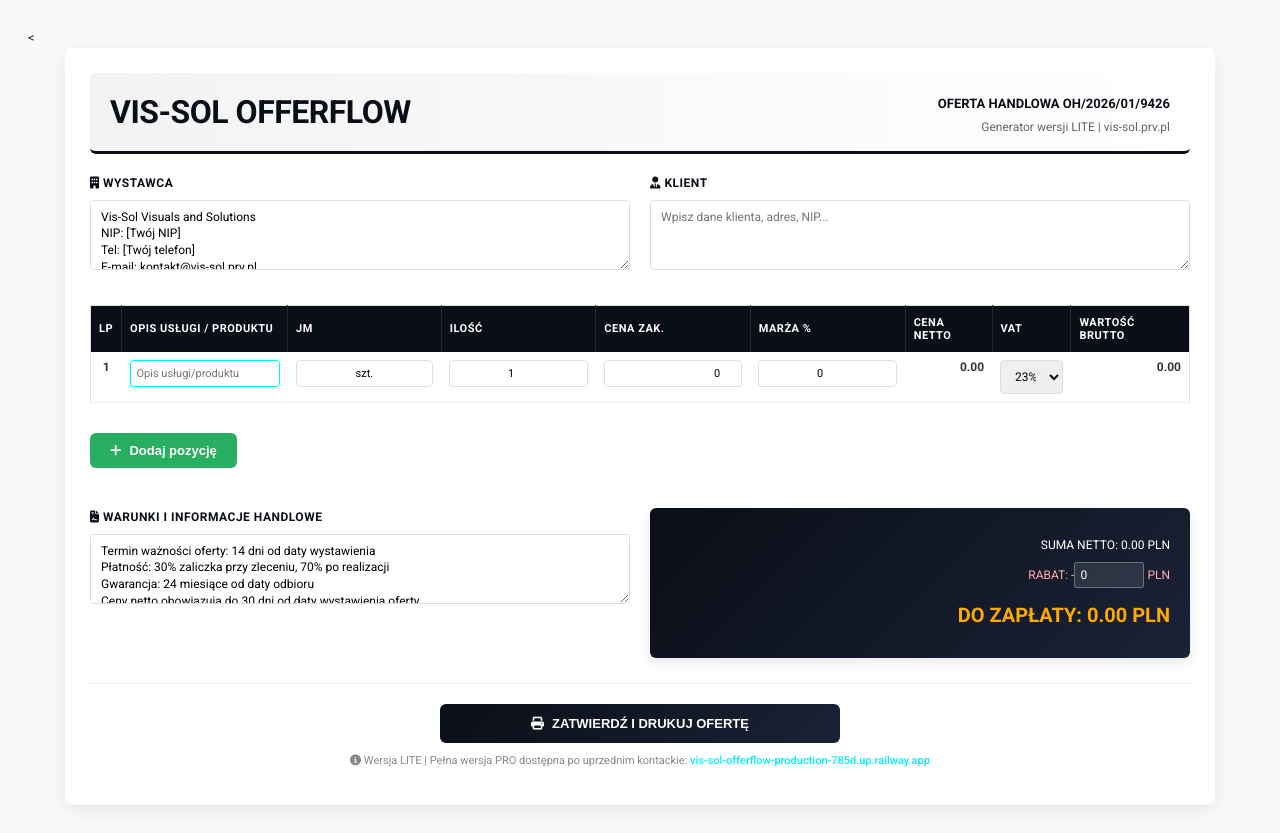
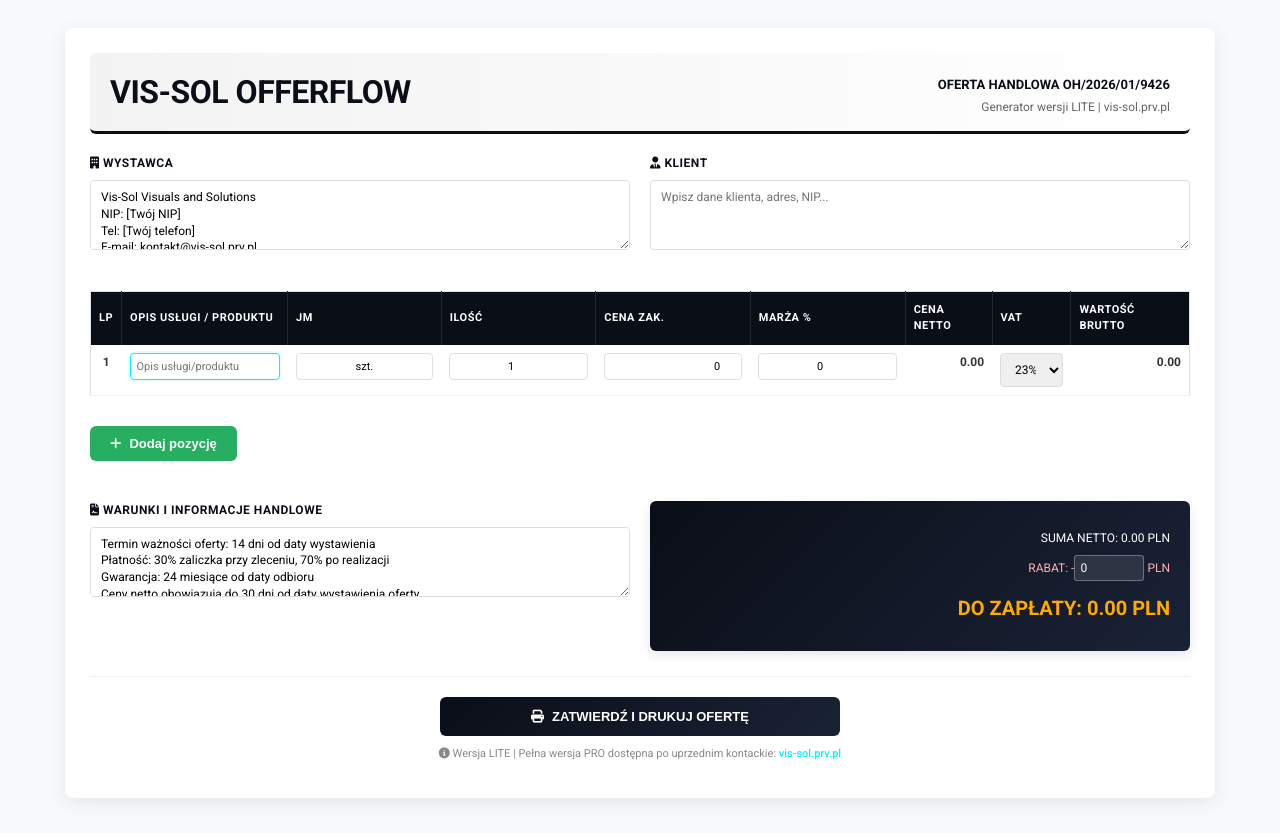
Before and after one commit to kosior3x/VIS-SOL-OfferFlow, a Flask app: page / in a window 1280 px wide. After the commit the page ends 799 px from the top, so only its background shows below. Run offline with Flask 2, Linux system fonts and the light colour scheme; some libraries are stand-ins or nearby versions.

Commit message:
Update index.html

```diff
--- a/templates/index.html
+++ b/templates/index.html
@@ -1,4 +1,4 @@
-<<!DOCTYPE html>
+<!DOCTYPE html>
 <html lang="pl">
 <head>
     <meta charset="UTF-8">
@@ -537,7 +537,7 @@
             <p style="font-size: 11px; color: #888; margin-top: 10px;">
                 <i class="fas fa-info-circle"></i> Wersja LITE | Pełna wersja PRO dostępna po uprzednim kontackie:
                 <a href="https://vis-sol.prv.pl" target="_blank" style="color: var(--vs-accent); text-decoration: none; font-weight: 500;">
-                    vis-sol-offerflow-production-785d.up.railway.app
+                    vis-sol.prv.pl
                 </a>
             </p>
         </div>
```
